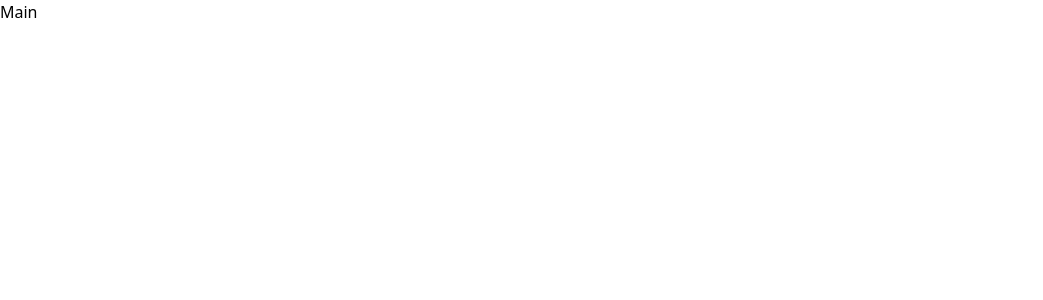
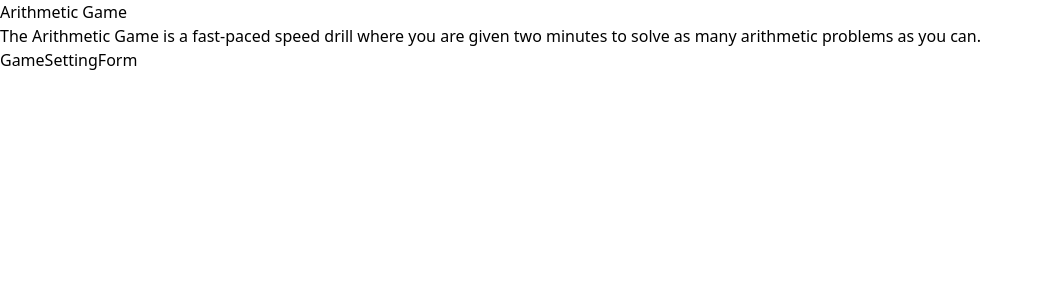
Before and after one commit to hannah-habibpour/Arithmetic-Game-App, a React (Create React App) app: page / in a window 1280 px wide. Shown: the top 300 px of the page, without its empty margins (0-1043 px from the left). Built offline with nearby package versions, Linux system fonts and the light colour scheme.

Commit message:
Created GameSettingForm and added the main parts of Main page

```diff
--- /dev/null
+++ b/src/components/mainPage/GameSettingForm.jsx
@@ -0,0 +1,8 @@
+
+function GameSettingForm() {
+  return (
+    <div>GameSettingForm</div>
+  )
+}
+
+export default GameSettingForm
--- a/src/pages/Main.jsx
+++ b/src/pages/Main.jsx
@@ -1,7 +1,12 @@
-
+import GameSettingForm from "../components/mainPage/GameSettingForm"
 function Main() {
   return (
-    <div>Main</div>
+    <div id="main-page">
+        <h1>Arithmetic Game</h1>
+        <p>The Arithmetic Game is a fast-paced speed drill where you are given two minutes to solve as many arithmetic problems as you can.</p>
+        <GameSettingForm />
+
+    </div>
   )
 }
 
```
